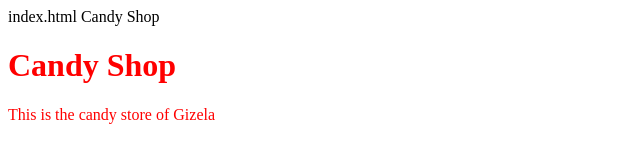
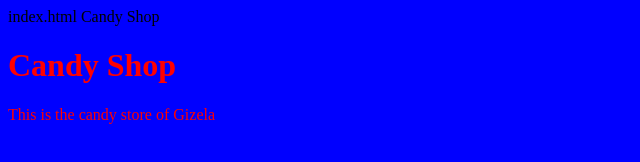
Before and after one commit to gizela2731/gizela2731.github.io, a plain HTML site: page unit_1/index.html in a window 1280 px wide. Shown: the whole page, without its empty margins (0-640 px from the left). Drawn offline with Linux system fonts and the light colour scheme.

Commit message:
Syncing for the 3rd time

```diff
--- a/unit_1/css/style.css
+++ b/unit_1/css/style.css
@@ -1,4 +1,4 @@
-style.css
+
 body {
     background-color: blue;
 }
--- a/unit_1/style.css
+++ b/unit_1/style.css
@@ -1,4 +1,4 @@
-style.css
+
 body {
     background-color: blue;
 }
```
